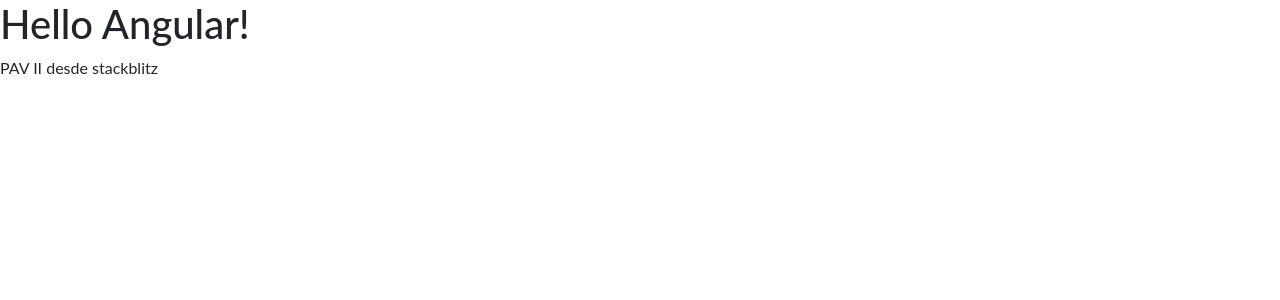
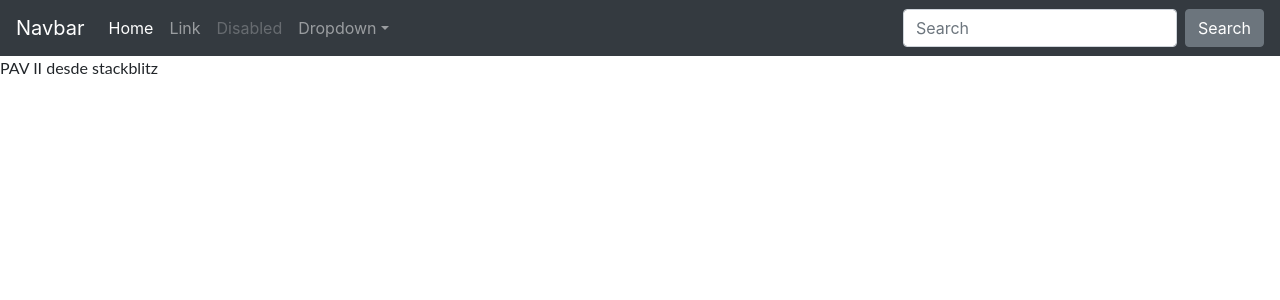
Before and after one commit to nicoacos7a/4k2-angular-clase2b, an Angular app: page / in a window 1280 px wide. Shown: the top 300 px of the page. Built offline with nearby package versions, Linux system fonts and the light colour scheme.

Commit message:
2 files modified, 3 added

```diff
--- a/src/app/app.component.html
+++ b/src/app/app.component.html
@@ -1,3 +1,5 @@
+<app-menu></app-menu>
+
 <hello name="{{ name }}"></hello>
 <p>
   PAV II desde stackblitz
--- a/src/app/app.module.ts
+++ b/src/app/app.module.ts
@@ -4,10 +4,11 @@
 
 import { AppComponent } from './app.component';
 import { HelloComponent } from './hello.component';
+import { MenuComponent } from './menu/menu.component';
 
 @NgModule({
   imports:      [ BrowserModule, FormsModule ],
-  declarations: [ AppComponent, HelloComponent ],
+  declarations: [ AppComponent, HelloComponent, MenuComponent ],
   bootstrap:    [ AppComponent ]
 })
 export class AppModule { }
--- /dev/null
+++ b/src/app/menu/menu.component.html
@@ -0,0 +1,32 @@
+<nav class="navbar navbar-expand-md navbar-dark bg-dark fixed-top">
+  <a class="navbar-brand" href="#">Navbar</a>
+  <button class="navbar-toggler" type="button" data-toggle="collapse" data-target="#navbarsExampleDefault" aria-controls="navbarsExampleDefault" aria-expanded="false" aria-label="Toggle navigation">
+    <span class="navbar-toggler-icon"></span>
+  </button>
+
+  <div class="collapse navbar-collapse" id="navbarsExampleDefault">
+    <ul class="navbar-nav mr-auto">
+      <li class="nav-item active">
+        <a class="nav-link" href="#">Home <span class="sr-only">(current)</span></a>
+      </li>
+      <li class="nav-item">
+        <a class="nav-link" href="#">Link</a>
+      </li>
+      <li class="nav-item">
+        <a class="nav-link disabled" href="#" tabindex="-1" aria-disabled="true">Disabled</a>
+      </li>
+      <li class="nav-item dropdown">
+        <a class="nav-link dropdown-toggle" href="#" id="dropdown01" data-toggle="dropdown" aria-haspopup="true" aria-expanded="false">Dropdown</a>
+        <div class="dropdown-menu" aria-labelledby="dropdown01">
+          <a class="dropdown-item" href="#">Action</a>
+          <a class="dropdown-item" href="#">Another action</a>
+          <a class="dropdown-item" href="#">Something else here</a>
+        </div>
+      </li>
+    </ul>
+    <form class="form-inline my-2 my-lg-0">
+      <input class="form-control mr-sm-2" type="text" placeholder="Search" aria-label="Search">
+      <button class="btn btn-secondary my-2 my-sm-0" type="submit">Search</button>
+    </form>
+  </div>
+</nav>
--- /dev/null
+++ b/src/app/menu/menu.component.ts
@@ -0,0 +1,15 @@
+import { Component, OnInit } from '@angular/core';
+
+@Component({
+  selector: 'app-menu',
+  templateUrl: './menu.component.html',
+  styleUrls: ['./menu.component.css']
+})
+export class MenuComponent implements OnInit {
+
+  constructor() { }
+
+  ngOnInit() {
+  }
+
+}
```
Also changed, not shown: src/app/menu/menu.component.css (added).
